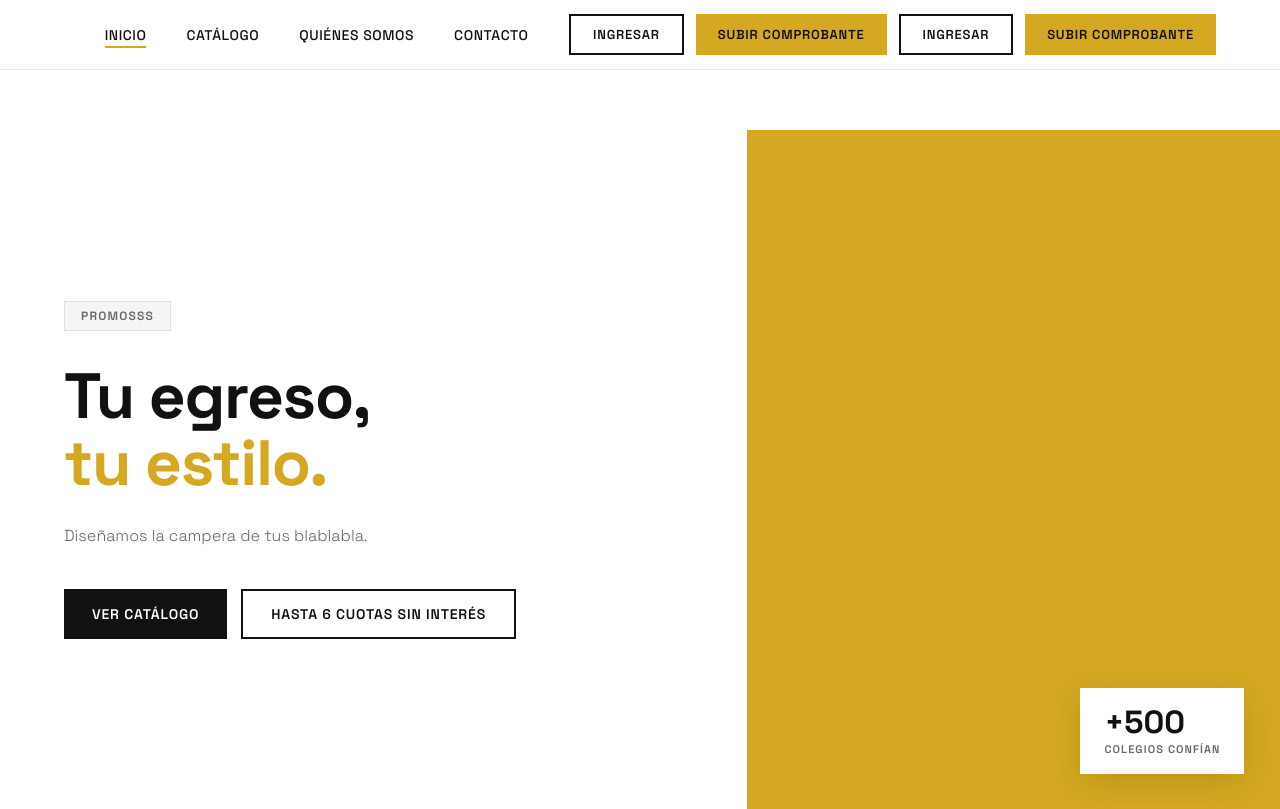
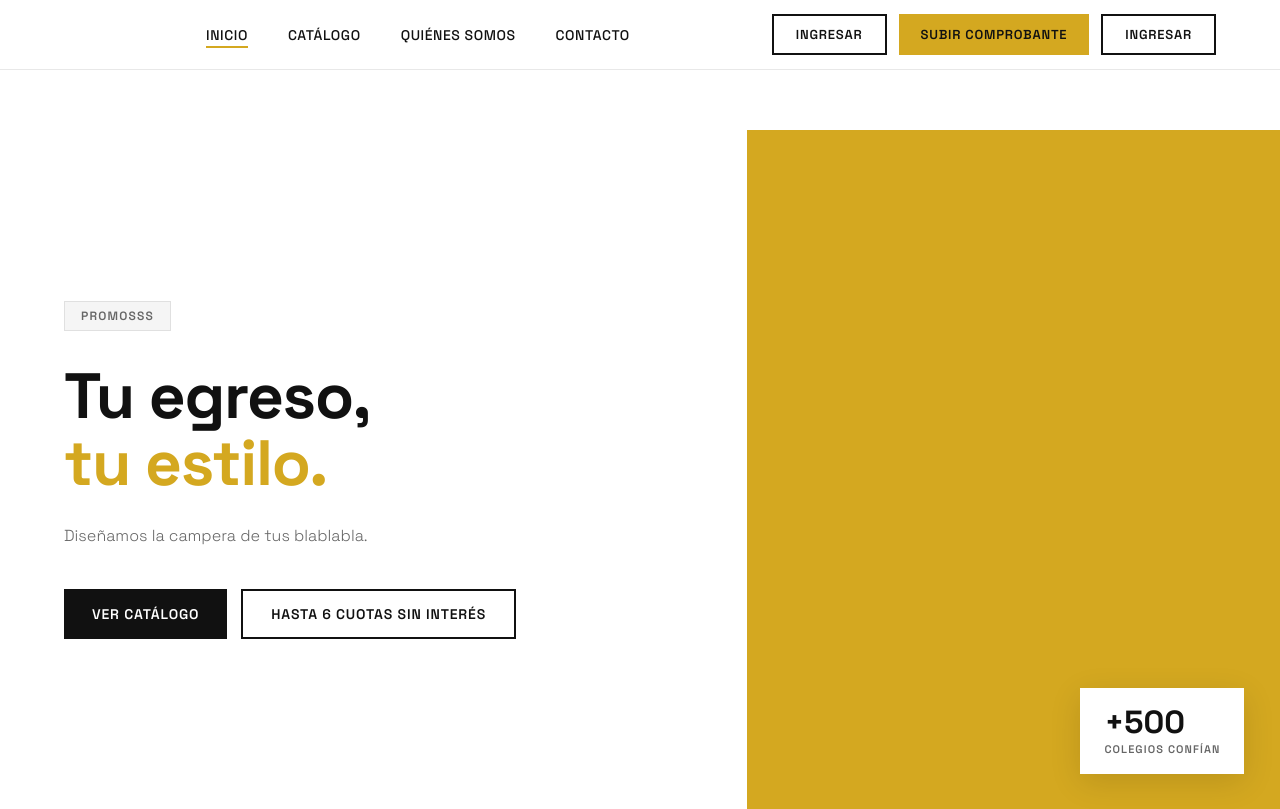
Before and after one commit to Develoop-team/DefEgresados, a Django app: page / in a window 1280 px wide. Shown: the top 809 px of the page. Run offline with Django 5.2, Linux system fonts and the light colour scheme.

Commit message:
corrigiendo error

```diff
--- a/egresados_app/core/templates/index.html
+++ b/egresados_app/core/templates/index.html
@@ -36,7 +36,7 @@
         <a href="{% url 'pagar' %}" class="btn btn-gold">Subir comprobante</a>
 
       <a href="{% url 'dashboard' %}" class="btn btn-outline">Ingresar</a>
-        <a href="#" class="btn btn-gold">Subir comprobante</a>
+<!--        <a href="#" class="btn btn-gold">Subir comprobante</a>-->
 
     </div>
 </nav>
```
Also changed, not shown: egresados_app/core/migrations/0007_merge_20260609_1323.py (added).
